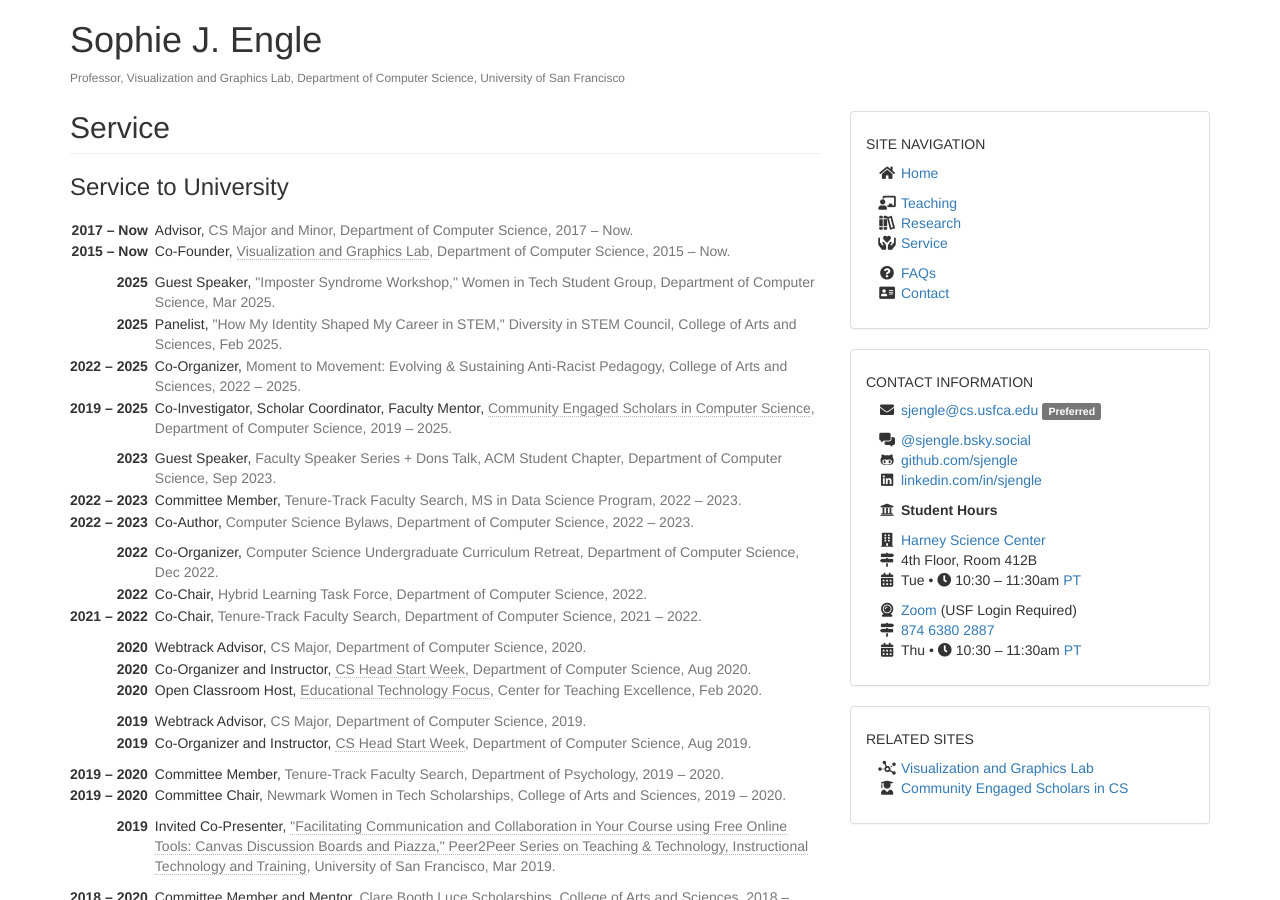
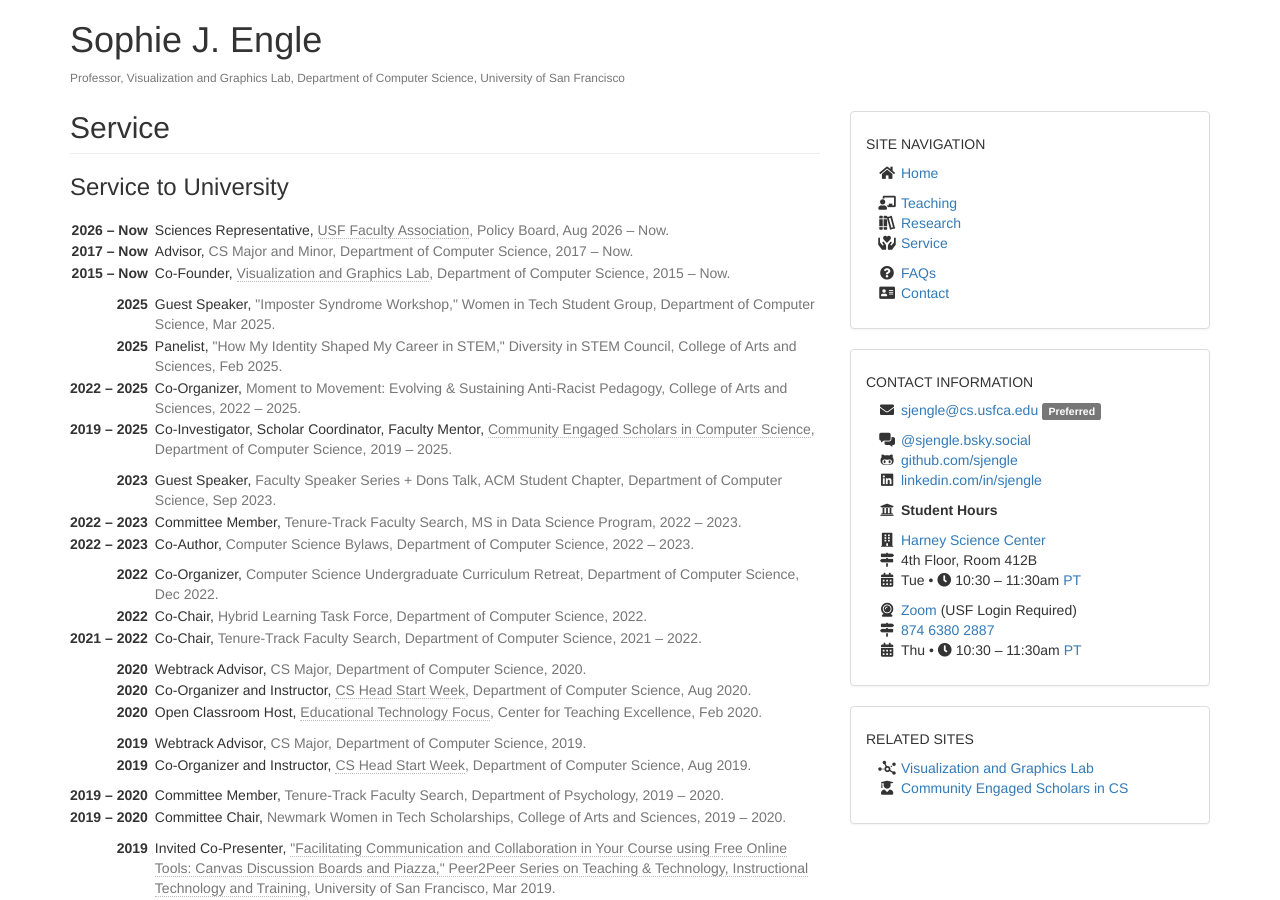
Before and after one commit to sjengle/sjengle.github.io, a Jekyll site: the page built from service.html, in a window 1280 px wide and 900 px high. Built offline with Jekyll 4.4.1, drawn with Linux system fonts in a browser that asks for light colours.

Commit message:
Updating CV items

```diff
--- a/_data/research.yaml
+++ b/_data/research.yaml
@@ -1,5 +1,10 @@
 - label: 'Refereed Publications'
   items:
+    - year: 2025
+      name: 'WIP: Applying Self-Regulated Learning Principles in an Undergraduate Computer Science Seminar'
+      cite: '<b>Sophie Engle</b>, Kelsey Urgo, and Alark Joshi, in <em>Proceedings of the 2025 IEEE Frontiers in Education Conference (FIE)</em>, November 2025'
+      link: 'https://doi.org/10.1109/FIE63693.2025.11328695'
+      tags: ['education']
     - year: 2023
       name: 'Lessons Learned from Quantitatively Exploring Visualization Rubric Utilization for Peer Feedback'
       cite: 'Daniel Barajas, Xornam Apedoe, David Guy Brizan, Alark Joshi, and <b>Sophie Engle</b>, in <em>IEEE Computer Graphics and Applications</em>, volume 43, issue 1, pages 10-21, Feb 2023'
--- a/_data/service.yaml
+++ b/_data/service.yaml
@@ -320,6 +320,14 @@ university:
     key: '2025-2019'
     url: 'https://scholars.cs.usfca.edu/'
 
+  - ref: 'Sciences Representative'
+    org: 'USF Faculty Association'
+    loc: 'Policy Board'
+    beg: 2026-08-25
+    end: 'Now'
+    key: 'Now-2026'
+    url: 'https://www.usffa.net/reps'
+
 professional:
   - ref: 'Program Committee'
     org: 'Center of Academic Excellence (CAE) Workshop on Insider Threat (WIT)'
```
